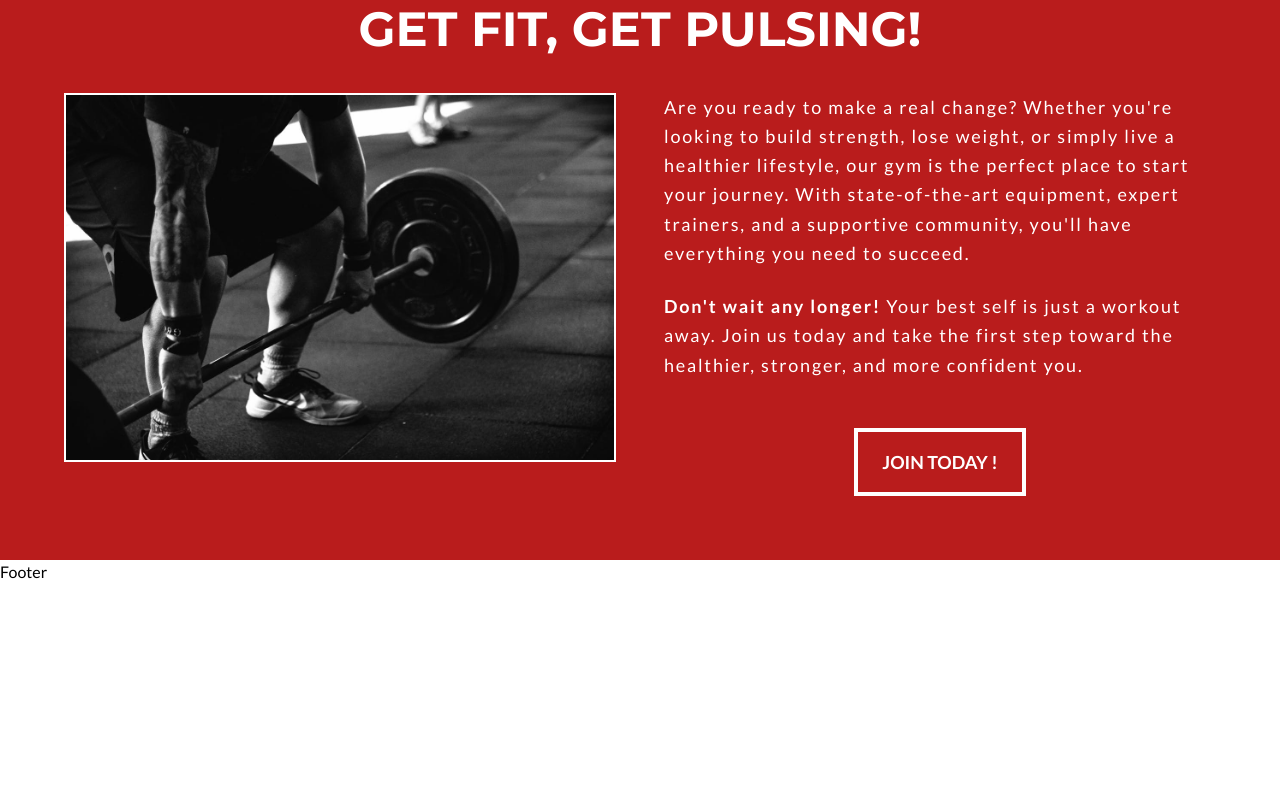
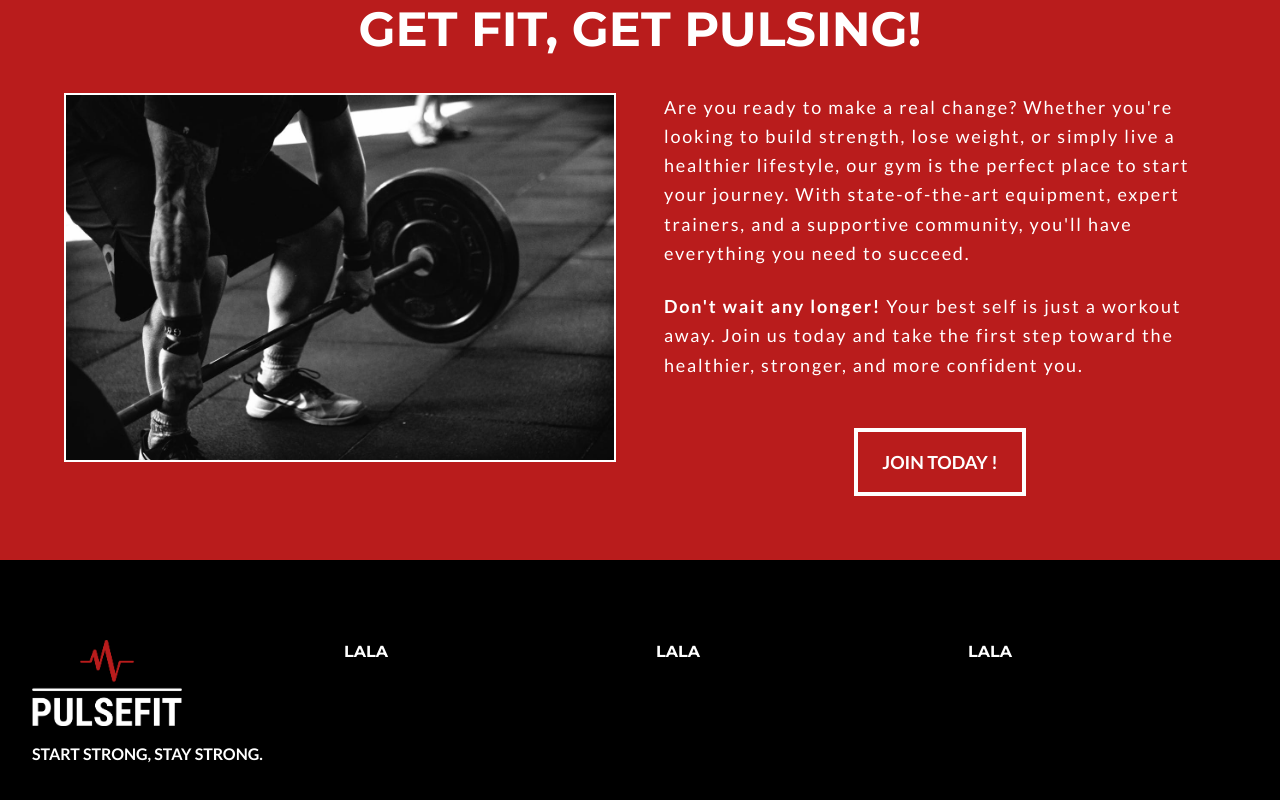
Before and after one commit to Quincy-Fer/pulse-fit, a Next.js app: page / in a window 1280 px wide. Shown: the part 5660-6460 px from the top of the page. Before the commit the page ends 6244 px from the top, so only its background shows below. Built offline with nearby package versions, Linux system fonts and the light colour scheme.

Commit message:
Add Logo and slogan, create layout skeleton

```diff
--- a/components/Footer.tsx
+++ b/components/Footer.tsx
@@ -1,5 +1,42 @@
+import Image from "next/image";
+import Link from "next/link";
+
 const Footer = () => {
-  return <div>Footer</div>;
+  return (
+    <footer className="bg-black pt-12 pb-12 mx-auto">
+      <div className="p-8">
+        <div className="text-white grid grid-cols-1 lg:grid-cols-4 gap-8">
+          {/* logo */}
+          <div className="flex flex-col">
+            <Link href="/">
+              <Image
+                src="/images/logo-no-background.png"
+                height={100}
+                width={150}
+                alt="logo"
+              />
+            </Link>
+            <p className="mt-4 font-bold uppercase">
+              Start Strong, Stay Strong.
+            </p>
+          </div>
+          {/* links */}
+          <div>
+            <h1>lala</h1>
+          </div>
+          {/* social */}
+          <div>
+            <h1>lala</h1>
+          </div>
+          {/* newsletter/cta  */}
+          <div>
+            <h1>lala</h1>
+          </div>
+        </div>
+      </div>
+      {/* copyright section */}
+    </footer>
+  );
 };
 
 export default Footer;
```
